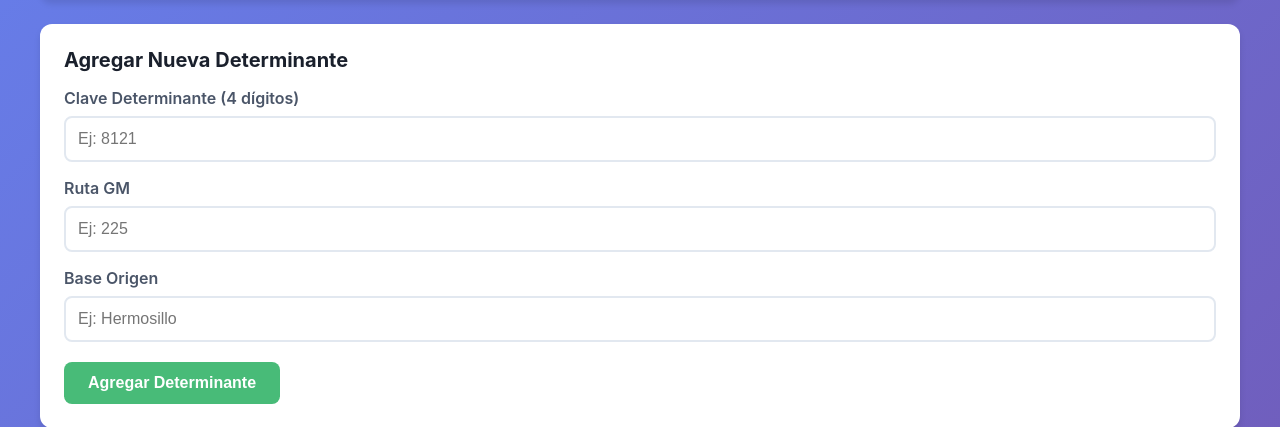
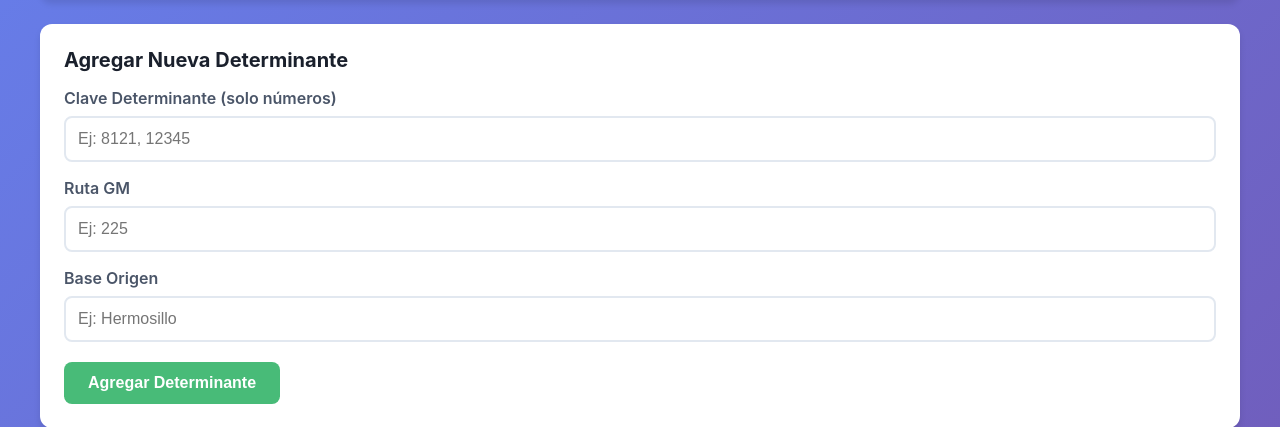
Before and after one commit to Ernesto-9/alsua-automation, a Flask app: page /admin/determinantes in a window 1280 px wide. Shown: the part 112-539 px from the top of the page. Run offline with Flask 3, Linux system fonts and the light colour scheme.

Commit message:
Fix: Permitir determinantes de cualquier longitud (no solo 4 dígitos)
- Remover restricción de exactamente 4 dígitos
- Ahora acepta determinantes de cualquier longitud
- Solo valida que sean números
- Actualizar placeholder y label en formulario

```diff
--- a/app.py
+++ b/app.py
@@ -233,8 +233,8 @@ def api_agregar_determinante():
         if not determinante or not ruta_gm or not base_origen:
             return jsonify({'success': False, 'error': 'Todos los campos son requeridos'}), 400
 
-        if len(determinante) != 4 or not determinante.isdigit():
-            return jsonify({'success': False, 'error': 'Determinante debe ser 4 dígitos'}), 400
+        if not determinante.isdigit():
+            return jsonify({'success': False, 'error': 'Determinante debe contener solo números'}), 400
 
         # Verificar si ya existe
         determinantes_existentes = []
--- a/templates/admin_determinantes.html
+++ b/templates/admin_determinantes.html
@@ -289,8 +289,8 @@
                 <input type="hidden" id="editOriginal">
 
                 <div class="form-group">
-                    <label for="inputDeterminante">Clave Determinante (4 dígitos)</label>
-                    <input type="text" id="inputDeterminante" maxlength="4" pattern="[0-9]{4}" required placeholder="Ej: 8121">
+                    <label for="inputDeterminante">Clave Determinante (solo números)</label>
+                    <input type="text" id="inputDeterminante" pattern="[0-9]+" required placeholder="Ej: 8121, 12345">
                 </div>
 
                 <div class="form-group">
```
